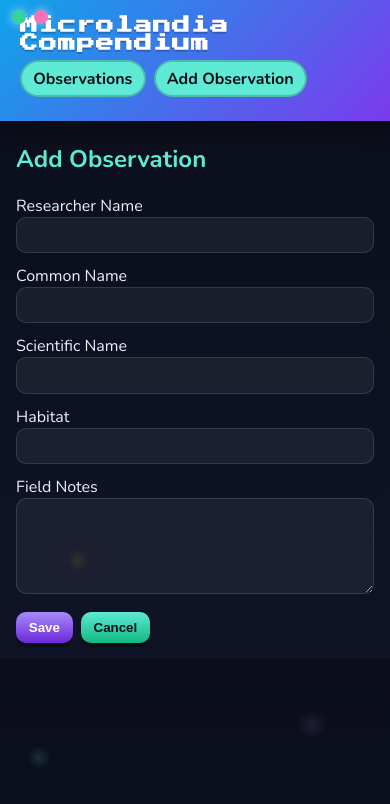
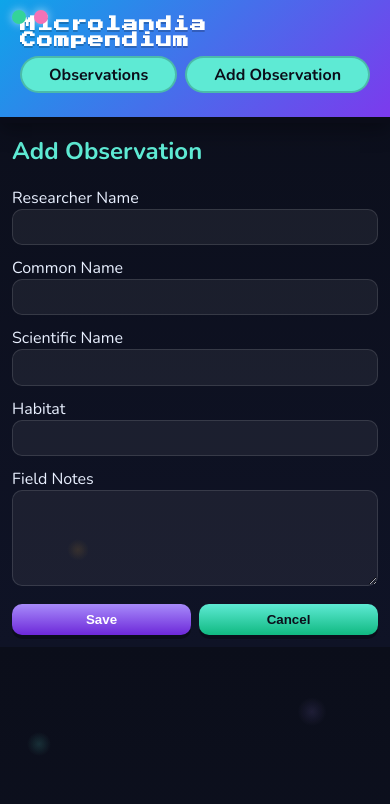
Before and after one commit to danielhood/microlandia-compendium, an Angular app in the folder frontend/: page /new in a window 390 px wide. Shown: the top 804 px of the page. Built offline with nearby package versions, Linux system fonts and the light colour scheme.

Commit message:
Added responsiveness

```diff
--- a/frontend/src/app/components/observation-form.component.ts
+++ b/frontend/src/app/components/observation-form.component.ts
@@ -10,7 +10,7 @@ import { ObservationService } from '../services/observation.service';
   imports: [CommonModule, FormsModule],
   template: `
     <h2>Add Observation</h2>
-    <form (ngSubmit)="submit()" style="display:grid; gap: 0.75rem; max-width: 720px;">
+    <form (ngSubmit)="submit()" class="form-grid">
       <label>
         Researcher Name
         <input [(ngModel)]="model.researcherName" name="researcherName" required />
--- a/frontend/src/app/components/observation-list.component.ts
+++ b/frontend/src/app/components/observation-list.component.ts
@@ -13,7 +13,7 @@ import { Observation } from '../models/observation';
     <section>
       <h2>Observations</h2>
 
-      <form (ngSubmit)="search()" style="display:grid; grid-template-columns: repeat(3, 1fr); gap: 0.75rem; margin-bottom: 1rem;">
+      <form (ngSubmit)="search()" class="search-form">
         <input [(ngModel)]="filters.researcherName" name="researcherName" placeholder="Researcher Name" />
         <input [(ngModel)]="filters.commonName" name="commonName" placeholder="Common Name" />
         <input [(ngModel)]="filters.scientificName" name="scientificName" placeholder="Scientific Name" />
@@ -26,7 +26,8 @@ import { Observation } from '../models/observation';
         </div>
       </form>
 
-      <table *ngIf="observations.length; else empty">
+      <div class="table-scroll" *ngIf="observations.length; else empty">
+        <table>
           <thead>
             <tr>
               <th>Researcher</th>
@@ -50,6 +51,7 @@ import { Observation } from '../models/observation';
             </tr>
           </tbody>
         </table>
+      </div>
       <ng-template #empty>
         <p>No observations found.</p>
       </ng-template>
--- a/frontend/src/environments/environment.prod.ts
+++ b/frontend/src/environments/environment.prod.ts
@@ -3,5 +3,5 @@ export const environment = {
   // In production build when serving the SPA from a static server on :8081
   // the API runs on a different origin (:8080). Use an absolute URL to avoid
   // posting to the static server and getting 405.
-  apiBaseUrl: 'http://localhost:8080/api'
+  apiBaseUrl: 'http://10.10.11.107:8080/api'
 };
--- a/frontend/src/environments/environment.ts
+++ b/frontend/src/environments/environment.ts
@@ -1,5 +1,5 @@
 export const environment = {
   production: false,
   // Point this to your API base URL in dev
-  apiBaseUrl: 'http://localhost:8080/api'
+  apiBaseUrl: 'http://10.10.11.107:8080/api'
 };
--- a/frontend/src/styles.scss
+++ b/frontend/src/styles.scss
@@ -116,3 +116,48 @@ input, textarea, select {
 input::placeholder, textarea::placeholder { color: #9fb0ff; }
 
 .actions { display: flex; gap: 0.5rem; align-items: center; }
+
+/* Responsive forms */
+.search-form {
+  display: grid;
+  grid-template-columns: 1fr;
+  gap: 0.75rem;
+  margin-bottom: 1rem;
+}
+.form-grid {
+  display: grid;
+  grid-template-columns: 1fr;
+  gap: 0.75rem;
+  max-width: 720px;
+}
+
+/* Responsive table wrapper */
+.table-scroll {
+  overflow-x: auto;
+  -webkit-overflow-scrolling: touch;
+}
+table { min-width: 700px; }
+
+/* Breakpoints */
+@media (min-width: 640px) {
+  .search-form { grid-template-columns: repeat(2, 1fr); }
+}
+@media (min-width: 960px) {
+  .search-form { grid-template-columns: repeat(3, 1fr); }
+}
+@media (min-width: 768px) {
+  .form-grid { grid-template-columns: repeat(2, 1fr); }
+  .form-grid label { display: block; }
+  .form-grid .actions { grid-column: 1 / -1; }
+}
+
+/* Mobile adjustments */
+@media (max-width: 600px) {
+  header h1 { font-size: 16px; }
+  nav { display: flex; flex-wrap: wrap; gap: 0.5rem; }
+  nav a { margin-right: 0; flex: 1 1 auto; text-align: center; }
+  main { padding: 0.75rem; }
+  section { padding: 0.75rem; }
+  .actions { flex-wrap: wrap; }
+  .actions > * { flex: 1 1 45%; }
+}
```
Lines whose indentation alone changed are shown as unchanged.
